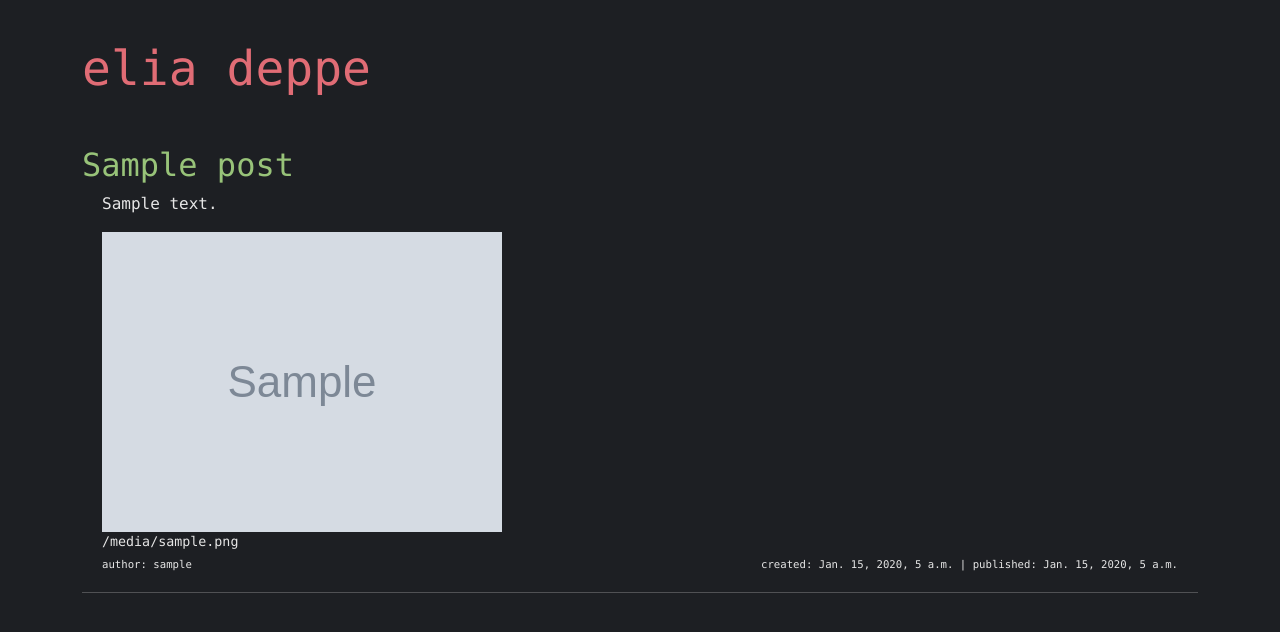
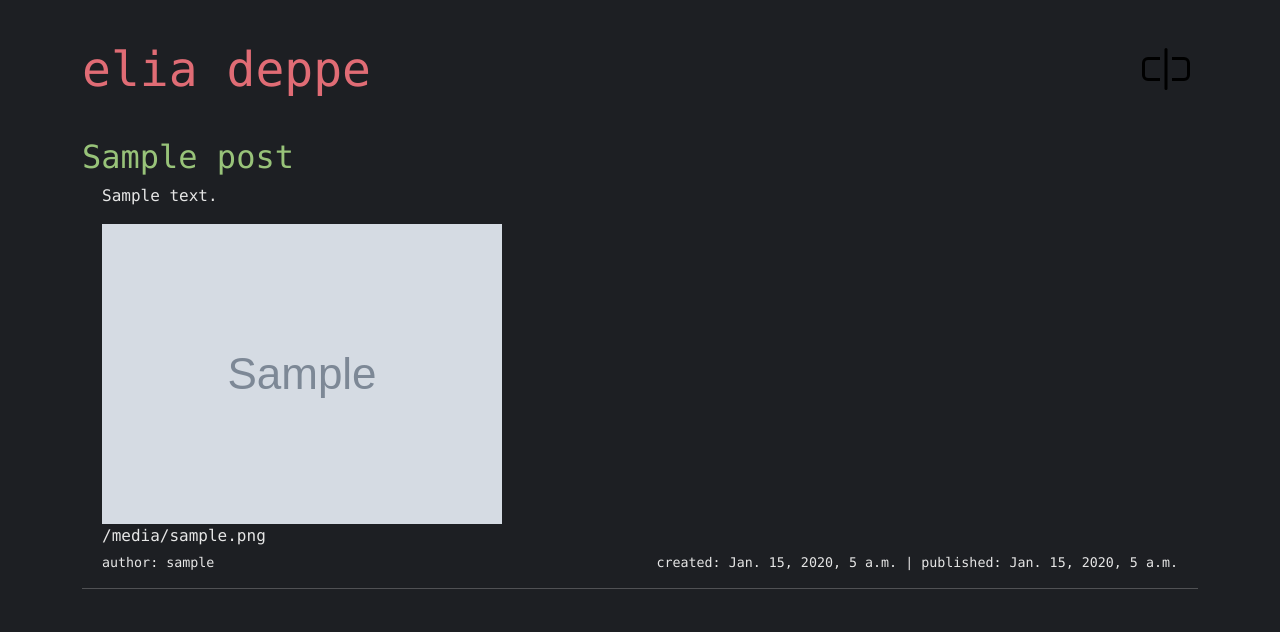
Before and after one commit to eliaseraphim/blog, a Django app: page /post/1 in a window 1280 px wide. Shown: the top 632 px of the page. Run offline with Django 4.2, Linux system fonts and the light colour scheme; tables that the repository leaves empty hold one stand-in row (values such as "Sample post"); grey boxes marked "Sample" are stand-in pictures.

Commit message:
Updated styling. Created new_post.html template for new posts. Added urls and views to route to new post.

```diff
--- a/core/blog/static/blog/css/style.css
+++ b/core/blog/static/blog/css/style.css
@@ -25,19 +25,18 @@ body {
 }
 
 /* base.html styling */
-.page-header {
+.navbar {
     margin-top: 20px;
     margin-bottom: 20px;
-    padding: 20px 20px 20px 20px;
 }
 
-.page-header h1,
-.page-header h1 a,
-.page-header h1 a:visited,
-.page-header h1 a:active {
+.navbar-brand {
     color: var(--red_1);
     font-size: 36pt;
-    text-decoration: none;
+}
+
+.nav-link img {
+    min-height: 36pt;
 }
 
 /* post.html styling */
@@ -56,7 +55,7 @@ body {
 }
 
 .post .image-location {
-    font-size: 10pt;
+    font-size: 12pt;
     margin-bottom: 5px;
 }
 
@@ -66,7 +65,7 @@ body {
 
     margin: 0;
 
-    font-size: 8pt;
+    font-size: 10pt;
 }
 
 .post .information > p {
@@ -80,3 +79,9 @@ body {
 .post hr {
     margin-top: 40px;
 }
+
+/* new_post.html styling */
+.post-form textarea,
+.post-form input {
+    width: 100%;
+}
--- a/core/blog/templates/blog/base.html
+++ b/core/blog/templates/blog/base.html
@@ -16,11 +16,23 @@
         <link href="{% static 'blog/css/style.css' %}" rel="stylesheet">
     </head>
     <body>
-        <header class="page-header">
-            <div class="container">
-                <h1><a href="/">elia deppe</a></h1>
-            </div>
-        </header>
+        <div class="container">
+            <nav class="navbar navbar-expand-lg">
+                <a class="navbar-brand" href="/">elia deppe</a>
+                <button class="navbar-toggler" type="button" data-toggle="collapse" data-target="#navbarNav" aria-controls="navbarNav" aria-expanded="false" aria-label="Toggle navigation">
+                    <span class="navbar-toggler-icon"></span>
+                </button>
+                <div class="collapse navbar-collapse flex-grow-1 text-right" id="navbarNav">
+                    <ul class="navbar-nav ms-auto flex-nowrap">
+                        <li class="nav-item">
+                            <a class="nav-link" href="{% url 'new_post' %}">
+                                <img src="{% static 'blog/icons/input-cursor.svg' %}">
+                            </a>
+                        </li>
+                    </ul>
+                </div>
+            </nav>
+        </div>
         <main class="container">
             {% block content %}
             {% endblock %}
--- a/core/blog/urls.py
+++ b/core/blog/urls.py
@@ -4,5 +4,6 @@ from . import views
 
 urlpatterns = [
     path('', views.index, name='index'),
-    path('post/<int:pk>', views.detail, name='detail')
+    path('post/<int:pk>', views.detail, name='detail'),
+    path('post/new', views.new_post, name='new_post')
 ]
--- a/core/blog/views.py
+++ b/core/blog/views.py
@@ -1,5 +1,6 @@
 from django.shortcuts import render, get_object_or_404
 
+from .forms import PostForm
 from .models import Post
 
 
@@ -16,3 +17,10 @@ def detail(request, pk):
         'post': post
     }
     return render(request, 'blog/detail.html', context)
+
+def new_post(request):
+    form = PostForm()
+    context = {
+        'form': form
+    }
+    return render(request, 'blog/new_post.html', context)
```
Also changed, not shown: core/blog/templates/blog/new_post.html (added, +14 -0 lines).
